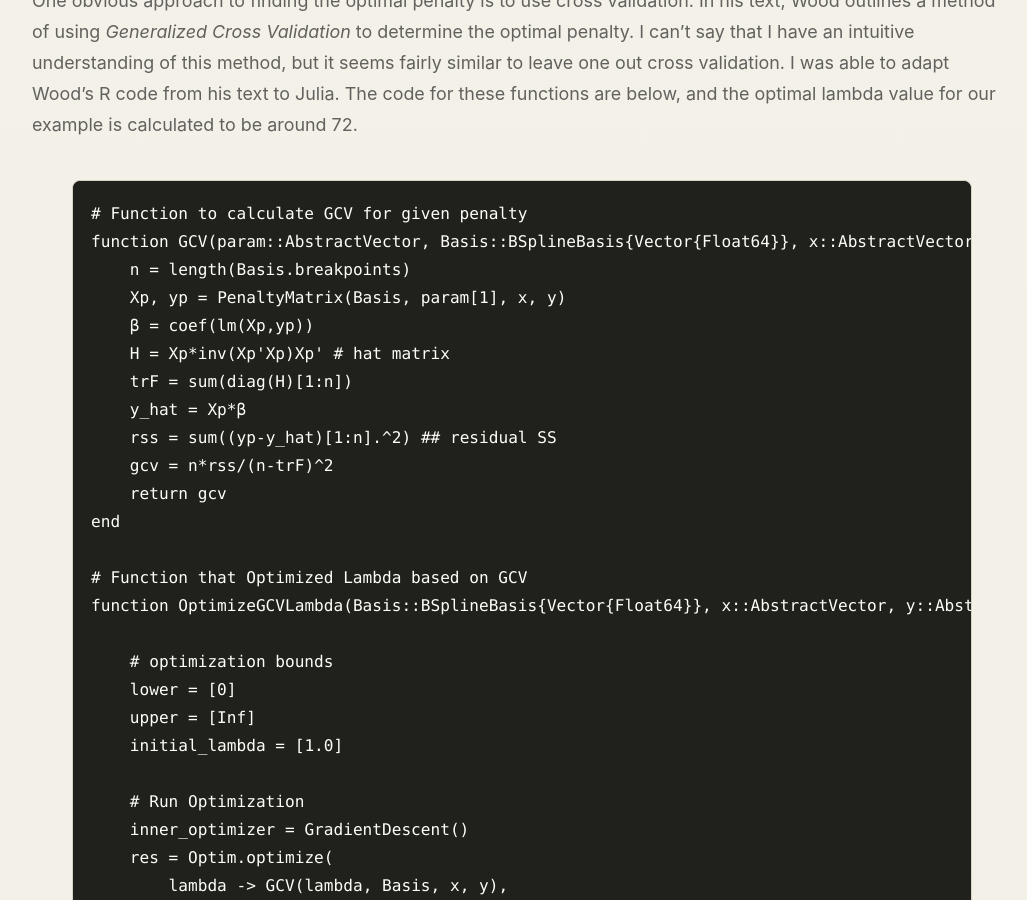
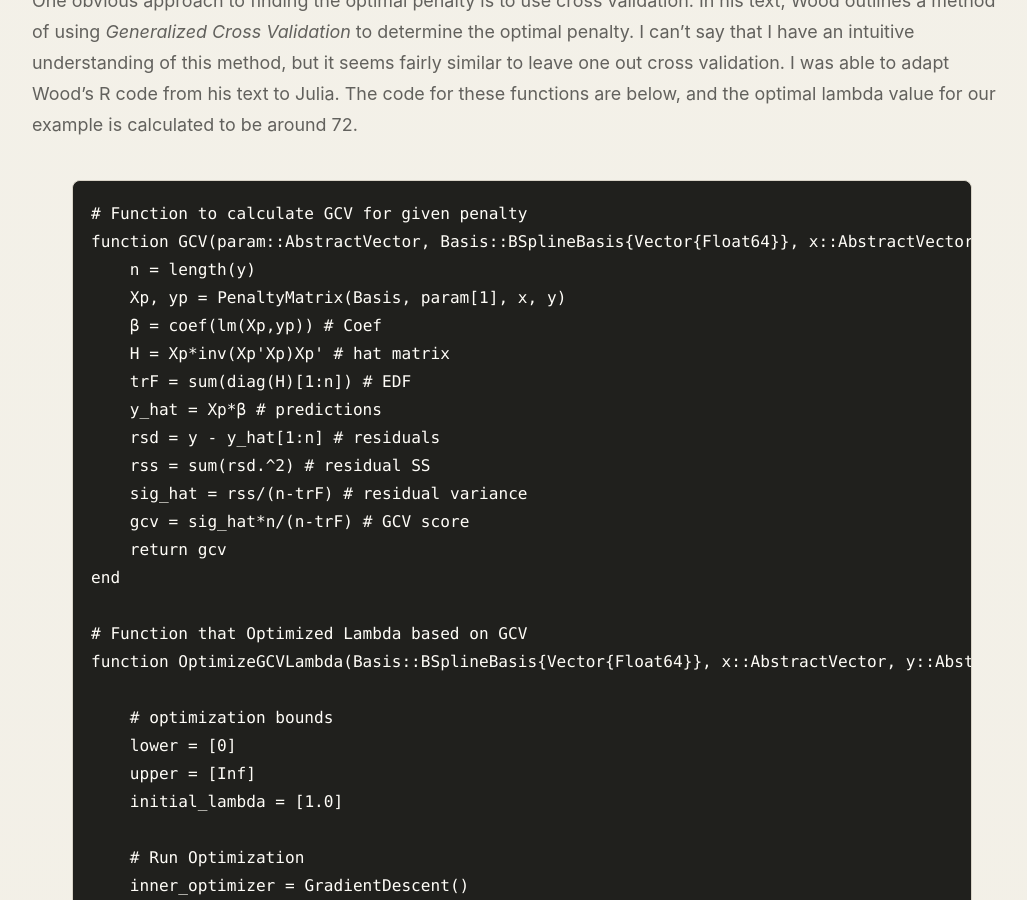
Before and after one commit to yahrMason/yahrMason.github.io, a Jekyll site: the page built from _posts/2023-06-21-gams-julia.md, in a window 1280 px wide and 900 px high, scrolled down 12502 px. Shown: the whole window, without its empty margins (118-1145 px from the left). Built offline with Jekyll 4.4.1, drawn with Linux system fonts in a browser that asks for light colours.

Commit message:
initial commit to update gams

```diff
--- a/_posts/2023-06-21-gams-julia.md
+++ b/_posts/2023-06-21-gams-julia.md
@@ -347,14 +347,16 @@ I was able to adapt Wood's R code from his text to Julia. The code for these fun
 {% highlight julia %}
 # Function to calculate GCV for given penalty
 function GCV(param::AbstractVector, Basis::BSplineBasis{Vector{Float64}}, x::AbstractVector, y::AbstractVector)
-    n = length(Basis.breakpoints)
+    n = length(y)
     Xp, yp = PenaltyMatrix(Basis, param[1], x, y)
-    β = coef(lm(Xp,yp))
+    β = coef(lm(Xp,yp)) # Coef
     H = Xp*inv(Xp'Xp)Xp' # hat matrix
-    trF = sum(diag(H)[1:n])
-    y_hat = Xp*β
-    rss = sum((yp-y_hat)[1:n].^2) ## residual SS
-    gcv = n*rss/(n-trF)^2
+    trF = sum(diag(H)[1:n]) # EDF
+    y_hat = Xp*β # predictions
+    rsd = y - y_hat[1:n] # residuals
+    rss = sum(rsd.^2) # residual SS
+    sig_hat = rss/(n-trF) # residual variance
+    gcv = sig_hat*n/(n-trF) # GCV score
     return gcv
 end
 
--- a/julia/2023-06-21-gams-julia/Project.toml
+++ b/julia/2023-06-21-gams-julia/Project.toml
@@ -1,6 +1,8 @@
 [deps]
 BSplines = "488c2830-172b-11e9-1591-253b8a7df96d"
+BlockDiagonals = "0a1fb500-61f7-11e9-3c65-f5ef3456f9f0"
 CSV = "336ed68f-0bac-5ca0-87d4-7b16caf5d00b"
+CategoricalArrays = "324d7699-5711-5eae-9e2f-1d82baa6b597"
 DataFrames = "a93c6f00-e57d-5684-b7b6-d8193f3e46c0"
 Distributions = "31c24e10-a181-5473-b8eb-7969acd0382f"
 FillArrays = "1a297f60-69ca-5386-bcde-b61e274b549b"
```
Also changed, not shown: julia/2023-06-21-gams-julia/Manifest.toml (+26 -2 lines), assets/2023-06-21-gams-julia_files/2023-06-21-gams-julia_13_1.png, assets/2023-06-21-gams-julia_files/2023-06-21-gams-julia_18_1.png, 1 other file.
